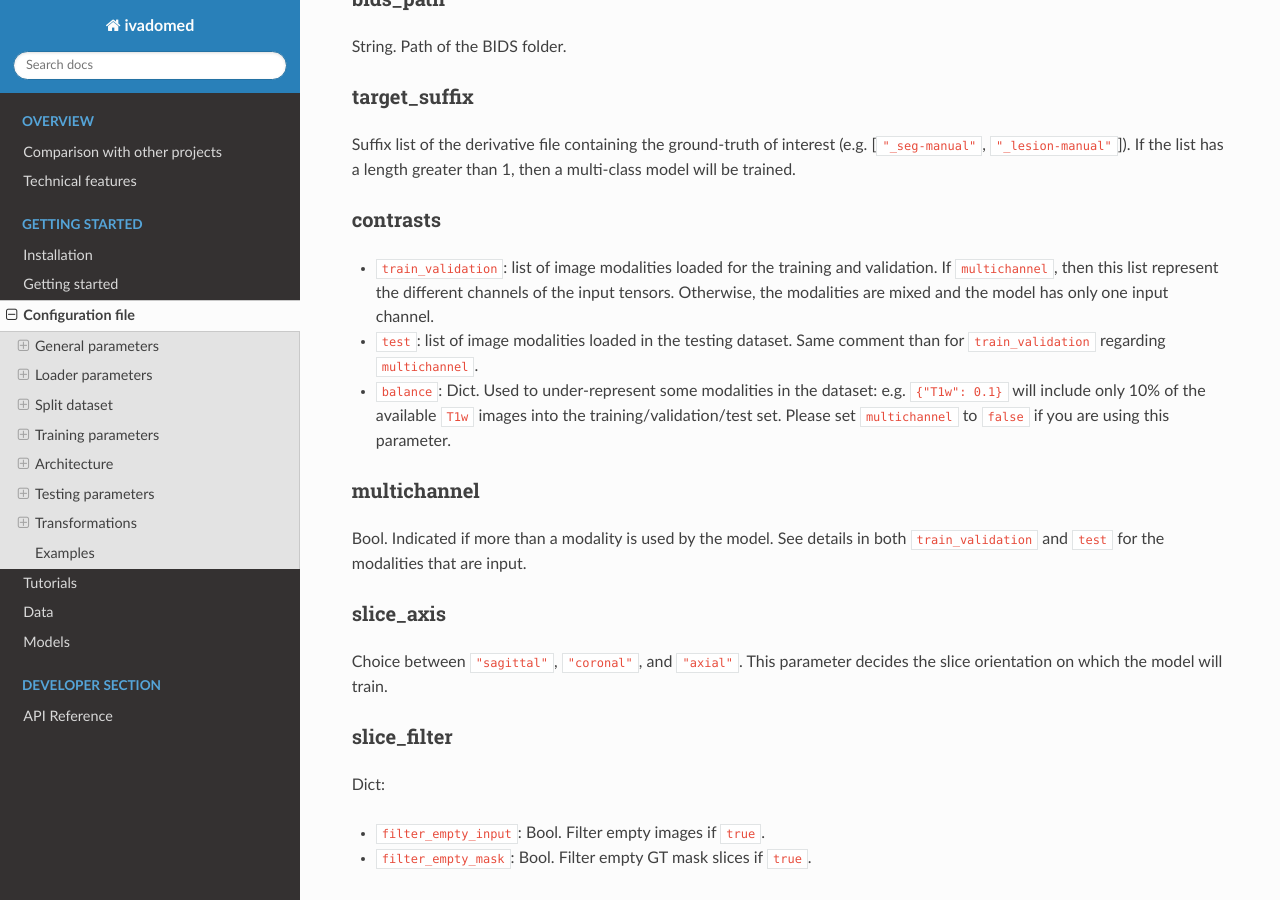
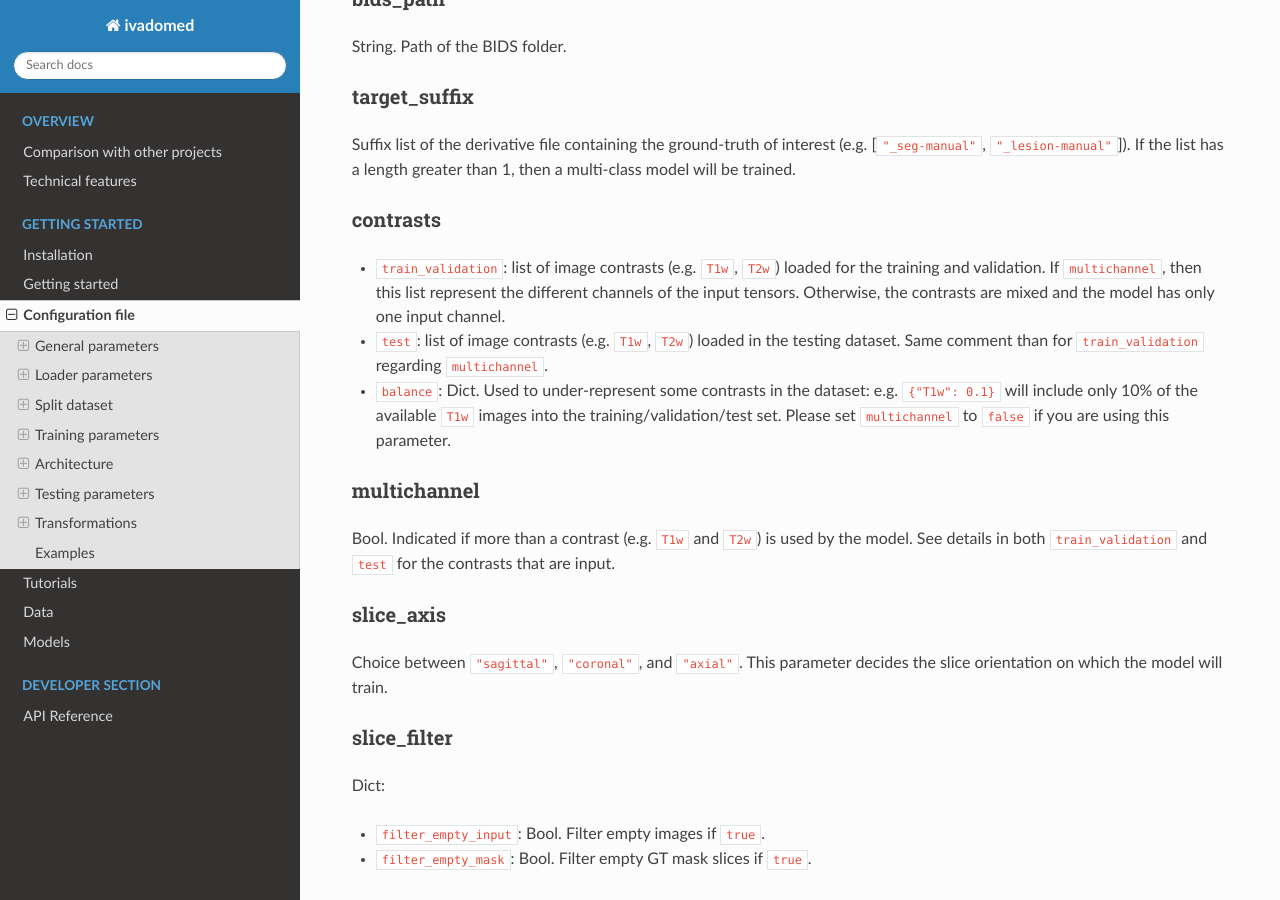
Before and after one commit to ivadomed/ivadomed, a Sphinx documentation site: the page built from docs/source/configuration_file.md, in a window 1280 px wide and 900 px high, scrolled down 680 px. Built offline with Sphinx 7.4.7 and the Read the Docs theme 2.0.0, drawn with Linux system fonts in a browser that asks for light colours.

Commit message:
configuration_file.md: modalities to contrasts + examples

```diff
--- a/docs/source/configuration_file.md
+++ b/docs/source/configuration_file.md
@@ -16,11 +16,11 @@
 #### target_suffix
 Suffix list of the derivative file containing the ground-truth of interest (e.g. [`"_seg-manual"`, `"_lesion-manual"`]). If the list has a length greater than 1, then a multi-class model will be trained.
 #### contrasts
-- `train_validation`: list of image modalities loaded for the training and validation. If `multichannel`, then this list represent the different channels of the input tensors. Otherwise, the modalities are mixed and the model has only one input channel.
-- `test`: list of image modalities loaded in the testing dataset. Same comment than for `train_validation` regarding `multichannel`.
-- `balance`: Dict. Used to under-represent some modalities in the dataset: e.g. `{"T1w": 0.1}` will include only 10% of the available `T1w` images into the training/validation/test set. Please set `multichannel` to `false` if you are using this parameter.
+- `train_validation`: list of image contrasts (e.g. `T1w`, `T2w`) loaded for the training and validation. If `multichannel`, then this list represent the different channels of the input tensors. Otherwise, the contrasts are mixed and the model has only one input channel.
+- `test`: list of image contrasts (e.g. `T1w`, `T2w`) loaded in the testing dataset. Same comment than for `train_validation` regarding `multichannel`.
+- `balance`: Dict. Used to under-represent some contrasts in the dataset: e.g. `{"T1w": 0.1}` will include only 10% of the available `T1w` images into the training/validation/test set. Please set `multichannel` to `false` if you are using this parameter.
 #### multichannel
-Bool. Indicated if more than a modality is used by the model. See details in both `train_validation` and `test` for the modalities that are input.
+Bool. Indicated if more than a contrast (e.g. `T1w` and `T2w`) is used by the model. See details in both `train_validation` and `test` for the contrasts that are input.
 #### slice_axis
 Choice between `"sagittal"`, `"coronal"`, and `"axial"`.
 This parameter decides the slice orientation on which the model will train.
```
